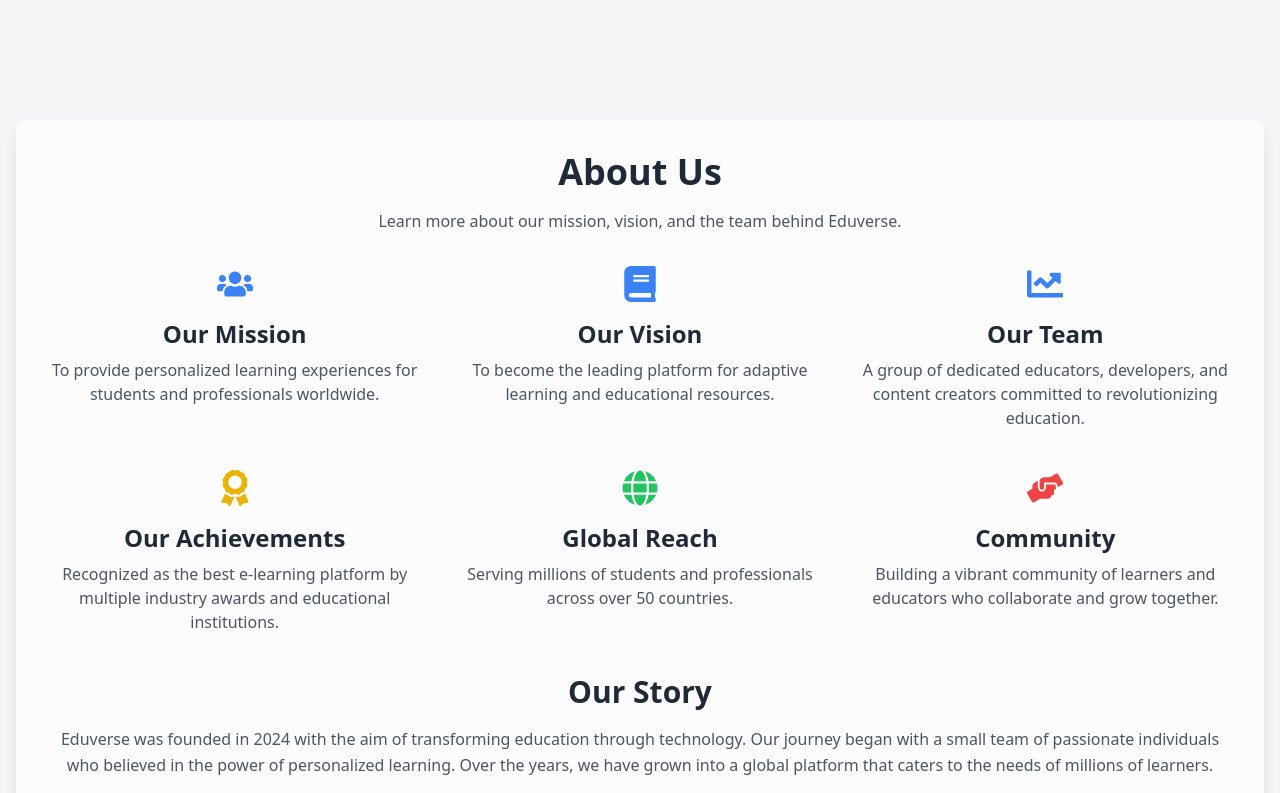
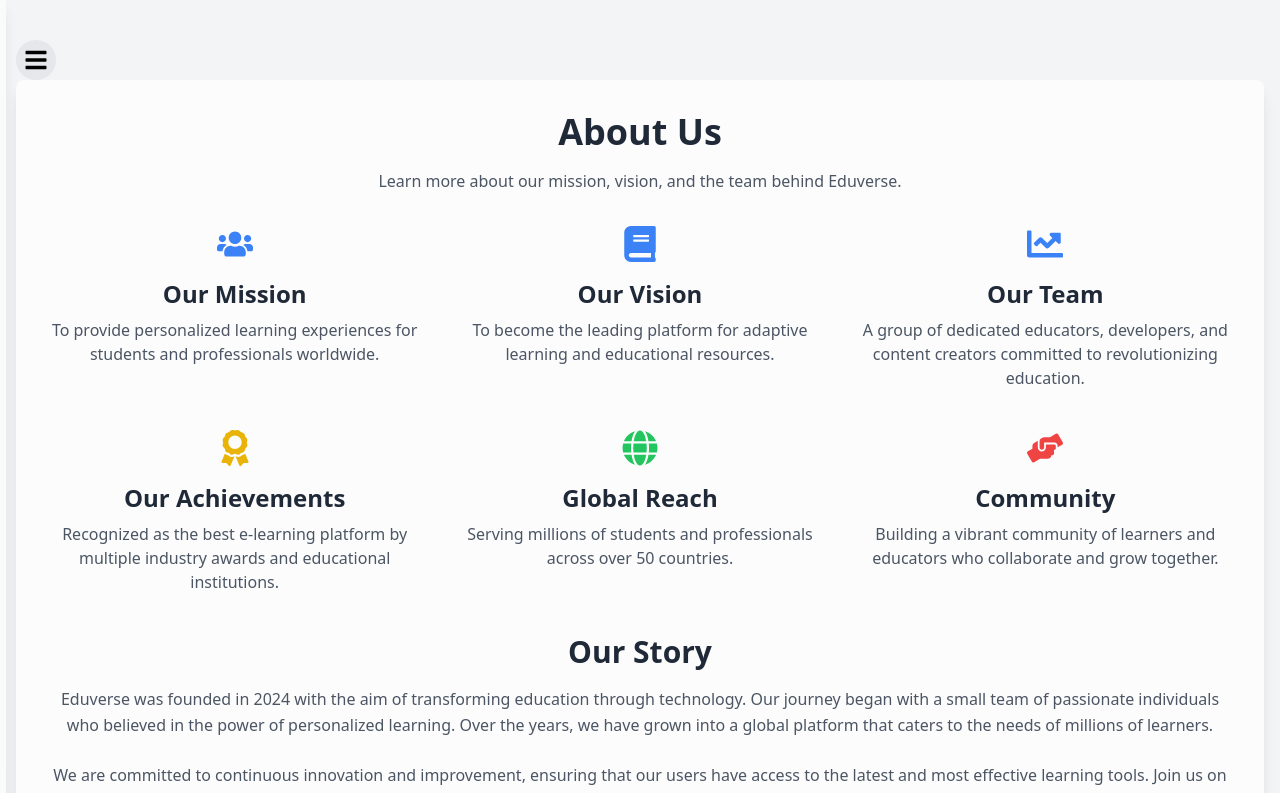
Before and after one commit to Krishna100604/Eduverse-App, a React (Vite) app in the folder Client/: page /about in a window 1280 px wide. Shown: the top 793 px of the page. Built offline with nearby package versions, Linux system fonts and the light colour scheme.

Commit message:
added sidebar in about and contact pages

```diff
--- a/Client/src/App.jsx
+++ b/Client/src/App.jsx
@@ -24,10 +24,7 @@
   return (
     <div className="bg-gray-100 min-h-screen">
       {/* {showNavbar && <Navbar />} */}
-      {/* <Sidebar
-        isOpen={isSidebarOpen}
-        toggleSidebar={() => setIsSidebarOpen(false)}
-      /> */}
+
       <div className="flex">
         <div className="flex-1">
           <Routes>
@@ -41,9 +38,7 @@
           </Routes>
         </div>
       </div>
-      {/* {showNavbar && */}
-      <Footer />
-      {/* } */}
+      {showNavbar && <Footer />}
     </div>
   );
 };
--- a/Client/src/Components/About/AboutUs.jsx
+++ b/Client/src/Components/About/AboutUs.jsx
@@ -1,16 +1,44 @@
-// src/Components/AboutUs.jsx
 import React from "react";
 import { motion } from "framer-motion";
-import { FaUsers, FaBook, FaChartLine, FaAward, FaGlobe, FaHandsHelping } from "react-icons/fa";
+
+import {
+  FaUsers,
+  FaBars,
+  FaBook,
+  FaChartLine,
+  FaAward,
+  FaGlobe,
+  FaHandsHelping,
+  FaTimes,
+} from "react-icons/fa";
+import Sidebar from "../Sidebar/Sidebar";
+import { useState } from "react";
 
 const AboutUs = () => {
+  const [isOpen, setIsOpen] = React.useState(false);
+
+  const toggleSidebar = () => {
+    setIsOpen(!isOpen);
+  };
+
   return (
     <motion.div
       initial={{ opacity: 0 }}
       animate={{ opacity: 1 }}
       transition={{ duration: 0.6 }}
-      className="container mx-auto mt-20 px-4 py-10"
+      className="container mx-auto px-4 py-10 relative"
     >
+      {/* Toggle button for sidebar */}
+      <button
+        onClick={toggleSidebar}
+        className="text-2xl p-2 bg-gray-200 rounded-full hover:bg-gray-300 focus:outline-none z-50"
+      >
+        <FaBars />
+      </button>
+
+      {/* Sidebar component */}
+      <Sidebar isOpen={isOpen} toggleSidebar={toggleSidebar} />
+
       <motion.section
         initial={{ opacity: 0, y: 20 }}
         animate={{ opacity: 1, y: 0 }}
@@ -87,10 +115,10 @@
           <h2 className="text-3xl font-bold text-gray-800 mb-4">Our Story</h2>
           <p className="text-gray-600 leading-relaxed mb-6">
             Eduverse was founded in 2024 with the aim of transforming education
-            through technology. Our journey began with a small team of passionate
-            individuals who believed in the power of personalized learning. Over
-            the years, we have grown into a global platform that caters to the
-            needs of millions of learners.
+            through technology. Our journey began with a small team of
+            passionate individuals who believed in the power of personalized
+            learning. Over the years, we have grown into a global platform that
+            caters to the needs of millions of learners.
           </p>
           <p className="text-gray-600 leading-relaxed">
             We are committed to continuous innovation and improvement, ensuring
--- a/Client/src/Components/Contact/ContactUs.jsx
+++ b/Client/src/Components/Contact/ContactUs.jsx
@@ -1,16 +1,32 @@
 // src/Components/ContactUs.jsx
 import React from "react";
 import { motion } from "framer-motion";
-import { FaPhone, FaEnvelope, FaMapMarkerAlt } from "react-icons/fa";
+import Sidebar from "../Sidebar/Sidebar";
+import { FaPhone, FaEnvelope, FaMapMarkerAlt, FaBars } from "react-icons/fa";
 
 const ContactUs = () => {
+  const [isOpen, setIsOpen] = React.useState(false);
+
+  const toggleSidebar = () => {
+    setIsOpen(!isOpen);
+  };
   return (
     <motion.div
       initial={{ opacity: 0 }}
       animate={{ opacity: 1 }}
       transition={{ duration: 0.6 }}
-      className="container mx-auto mt-20 px-4 py-10"
+      className="container mx-auto  px-4 py-10"
     >
+      {/* Toggle button for sidebar */}
+      <button
+        onClick={toggleSidebar}
+        className="text-2xl p-2 bg-gray-200 rounded-full hover:bg-gray-300 focus:outline-none z-50"
+      >
+        <FaBars />
+      </button>
+
+      {/* Sidebar component */}
+      <Sidebar isOpen={isOpen} toggleSidebar={toggleSidebar} />
       <motion.section
         initial={{ opacity: 0, y: 20 }}
         animate={{ opacity: 1, y: 0 }}
--- a/Client/src/Components/MainContent.jsx
+++ b/Client/src/Components/MainContent.jsx
@@ -6,7 +6,6 @@
 import Sidebar from "./Sidebar/Sidebar";
 
 const MainContent = () => {
-  const [isSidebarOpen, setIsSidebarOpen] = useState(false);
   return (
     <>
       <Navbar />
```
